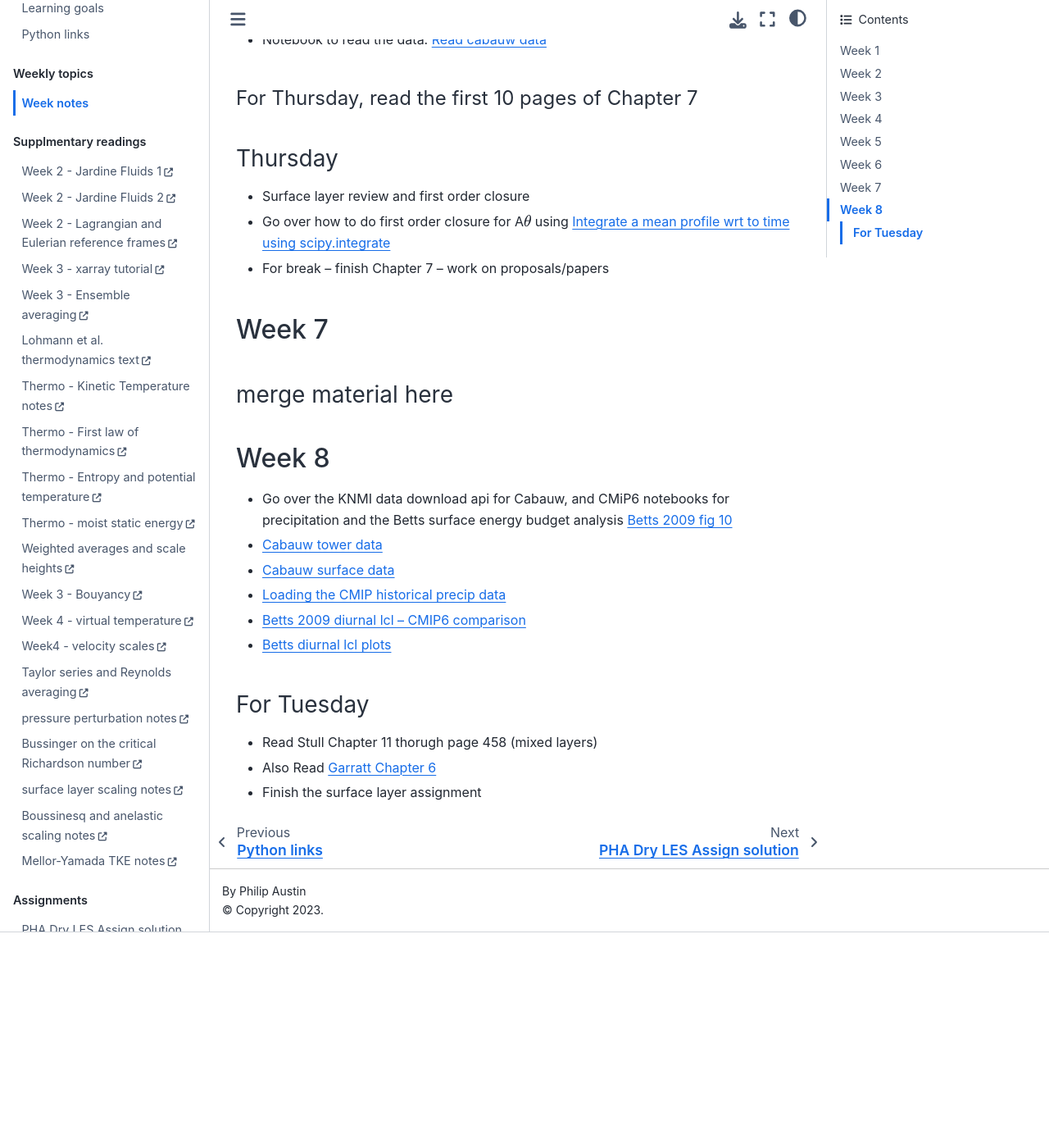
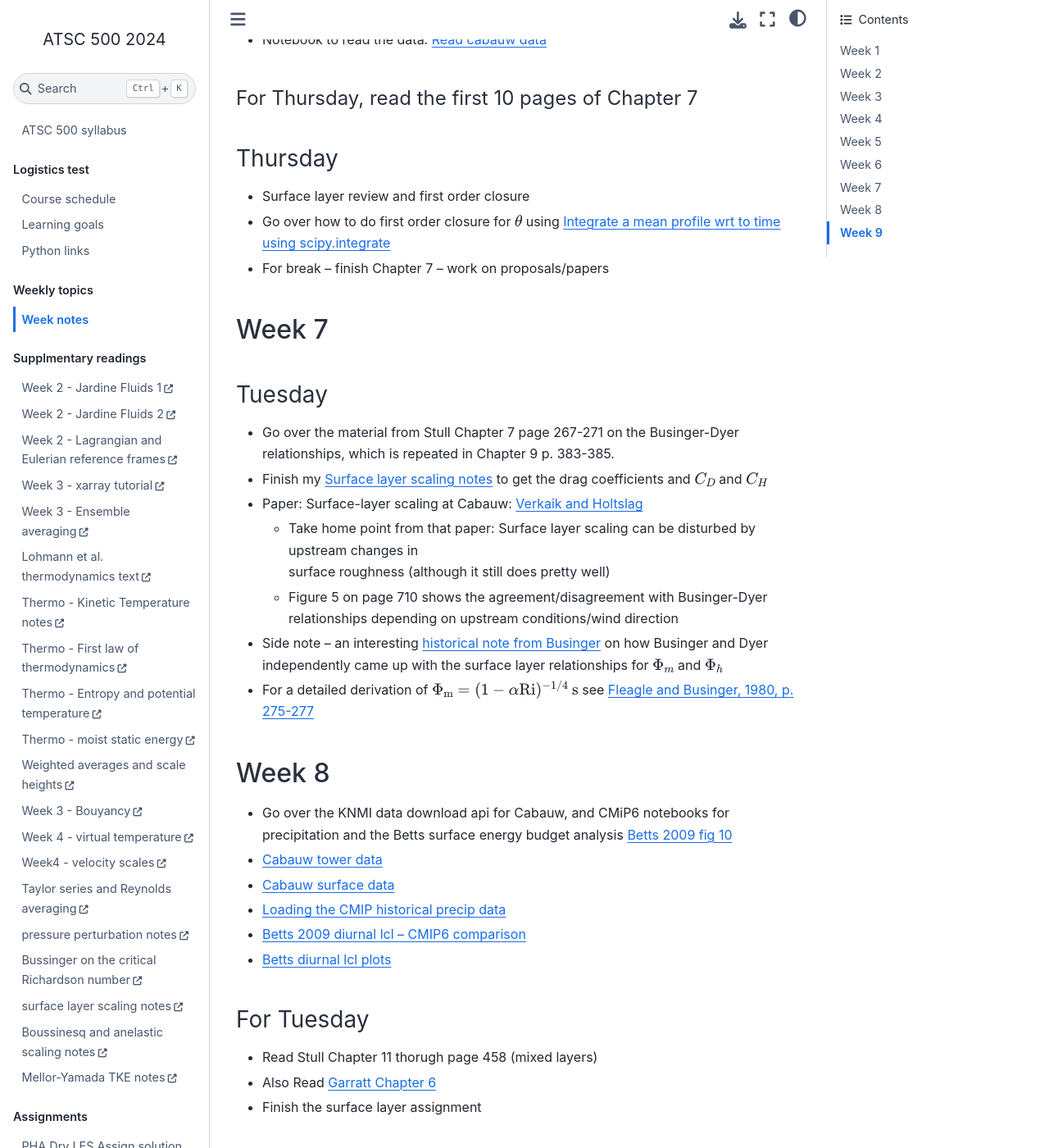
Before and after one commit to phaustin/a500_2024, a Jupyter Book: the page built from week_notes.md, in a window 1280 px wide and 1400 px high, scrolled down 3938 px. Shown: the whole window at 82% size. Built offline with Jupyter Book 1.0.4 settings and Sphinx 7.4.7 and the Sphinx Book theme 1.1.4, drawn with Linux system fonts in a browser that asks for light colours; pages that are not in the unit, such as notebooks, are missing from menus; before the commit the page ends 5075 px from its top, so only the background shows below that; some of the changed text lies outside the part shown.

Commit message:
wednesday

```diff
--- a/week_notes.md
+++ b/week_notes.md
@@ -152,14 +152,33 @@
 
 * Surface layer review and first order closure
 
-* Go over how to do first order closure for A$\theta$ using {ref}`simple_integrator`
+* Go over how to do first order closure for $\theta$ using {ref}`simple_integrator`
 
 * For break -- finish Chapter 7  -- work on proposals/papers
 
 
 ## Week 7
 
-### merge material here
+### Tuesday
+
+- Go over the material from Stull Chapter 7 page 267-271 on the Businger-Dyer relationships, which is repeated in Chapter 9 p. 383-385.
+
+- Finish my [Surface layer scaling notes](https://www.dropbox.com/scl/fi/0bip672b25he2ikr2honz/surface_layer.pdf?rlkey=iurhmsxfrbxkodzkzqxoa66yd&dl=0) to get the drag coefficients
+  and  $C_D$ and $C_H$
+
+- Paper: Surface-layer scaling at Cabauw: [Verkaik and Holtslag](https://login.ezproxy.library.ubc.ca/login?qurl=https://link.springer.com%2farticle%2f10.1007%2fs10546-006-9121-1)
+
+  - Take home point from that paper: Surface layer scaling can be disturbed by upstream changes in
+    surface roughness (although it still does pretty well)
+
+  - Figure 5 on page 710 shows the agreement/disagreement with Businger-Dyer relationships
+    depending on upstream conditions/wind direction
+
+- Side note – an interesting [historical note from Businger](https://www.dropbox.com/scl/fi/961z9gwv9h9gh1a7ka0ty/businger_history_87.pdf?rlkey=5zbjdff8vn3349e9y3xrqx0uh&dl=0) on how Businger and Dyer independently
+  came up with the surface layer relationships for $\Phi_m$ and $\Phi_h$
+
+- For a detailed derivation of $\Phi_{\mathrm{m}}=(1-\alpha \mathrm{Ri})^{-1 / 4} \mathrm{~s}$
+  see [Fleagle and Businger, 1980, p. 275-277](https://www.dropbox.com/scl/fi/o43cv43ymuxj35nti2c2b/fleagle_bussinger_1980.pdf?rlkey=eb98rznjih3efu185wxeljsd5&dl=0)
 
 ## Week 8
 
@@ -177,3 +196,17 @@
 - Read Stull Chapter 11 thorugh page 458 (mixed layers)
 - Also  Read [Garratt Chapter 6](https://www.dropbox.com/scl/fi/vqvpsg4isduv02cth3g98/garratt_ch6.pdf?rlkey=rqp14mmbk6pcm3o1fhmfmvsbt&dl=0)
 - Finish the surface layer assignment
+
+## Week 9
+
+- Material
+
+  - Stull p. 271 Section 7.4.3
+
+  - Stull Chapter 11 p. 453-458
+
+  - Garratt pp. 151-159
+
+  - [Liebniz review notes](https://www.dropbox.com/scl/fi/s75gp821y8riznrjioem4/liebniz.pdf?rlkey=u13g1jtrnqx55t4f90uf3gzuo&dl=0)
+
+  - [mixed layer notes](https://www.dropbox.com/scl/fi/8l9qb7mqtfhs58b4s7jf6/mixed_layer.pdf?rlkey=a2av8cmvjvvti44723hn69acw&dl=0)
```
Also changed, not shown: notebooks/businger_dyer.md (added, +109 -0 lines), 5 other files.
